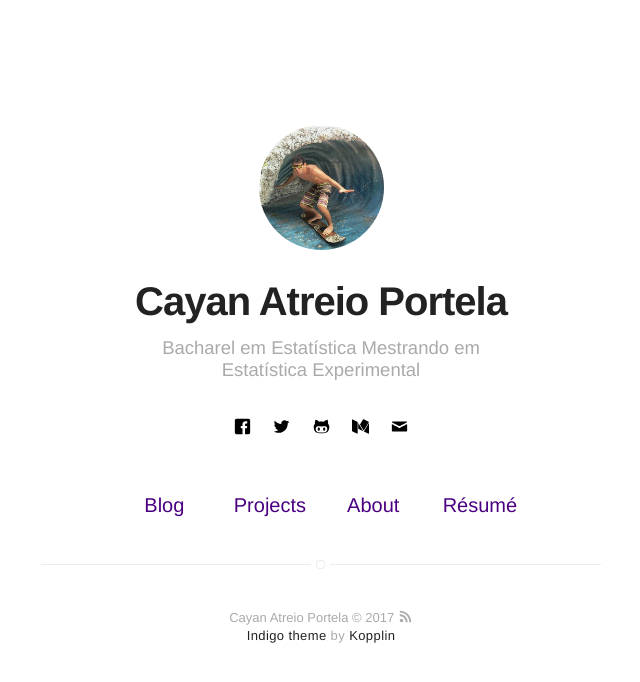
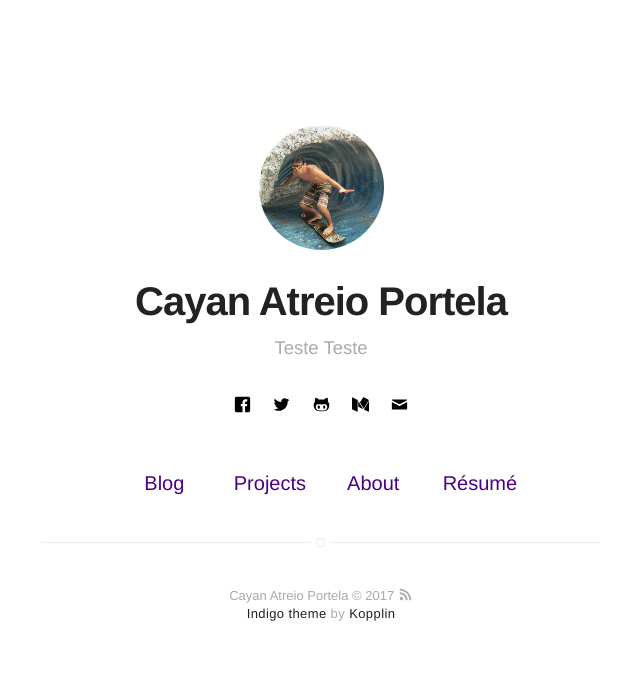
Before and after one commit to Cayan-Portela/cayan-portela.github.io, a Jekyll site: the page built from index.html, in a window 1280 px wide. Shown: the top 682 px of the page, without its empty margins (319-959 px from the left). Built offline with Jekyll 4.4.1, drawn with Linux system fonts in a browser that asks for light colours.

Commit message:
Update _config.yml

```diff
--- a/_config.yml
+++ b/_config.yml
@@ -1,6 +1,7 @@
 # main text of home
 name: Cayan Atreio Portela
 bio: "Bacharel em Estatística \n\n Mestrando em Estatística Experimental"
+bio: "Teste Teste"
 
 
 # twitter summary info
```
